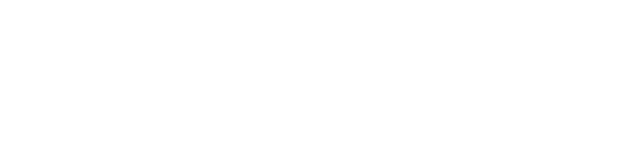
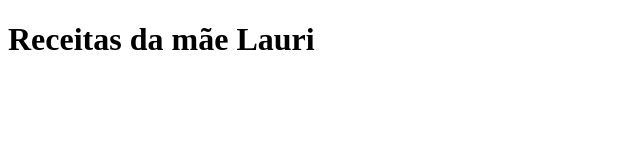
Before and after one commit to sergiopeluzzi/teste-git-lauri, a plain HTML site: page index.html in a window 1280 px wide. Shown: the whole page, without its empty margins (0-640 px from the left). Drawn offline with Linux system fonts and the light colour scheme.

Commit message:
adicionei o titulo na página inicial

```diff
--- a/index.html
+++ b/index.html
@@ -6,5 +6,7 @@
     <meta name="viewport" content="width=device-width, initial-scale=1.0" />
     <title>Document</title>
   </head>
-  <body></body>
+  <body>
+    <h1>Receitas da mãe Lauri</h1>
+  </body>
 </html>
```
